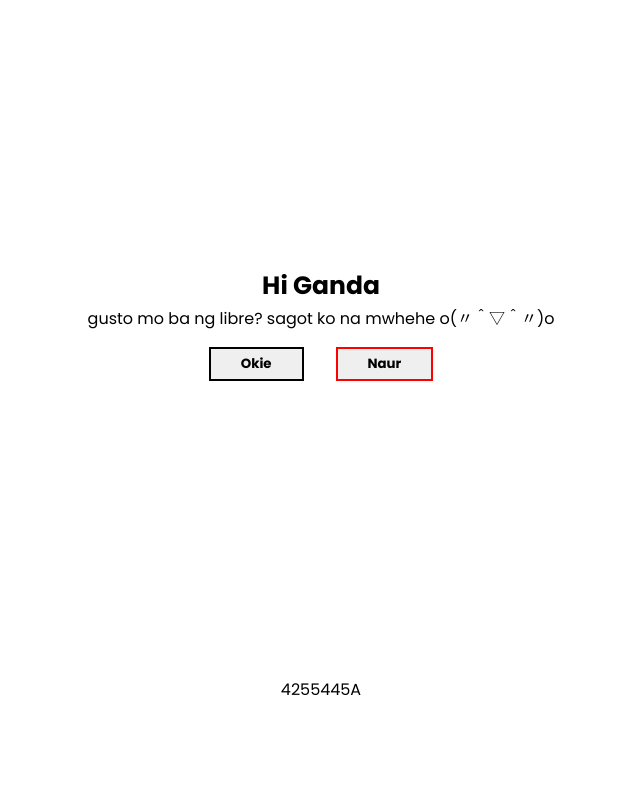
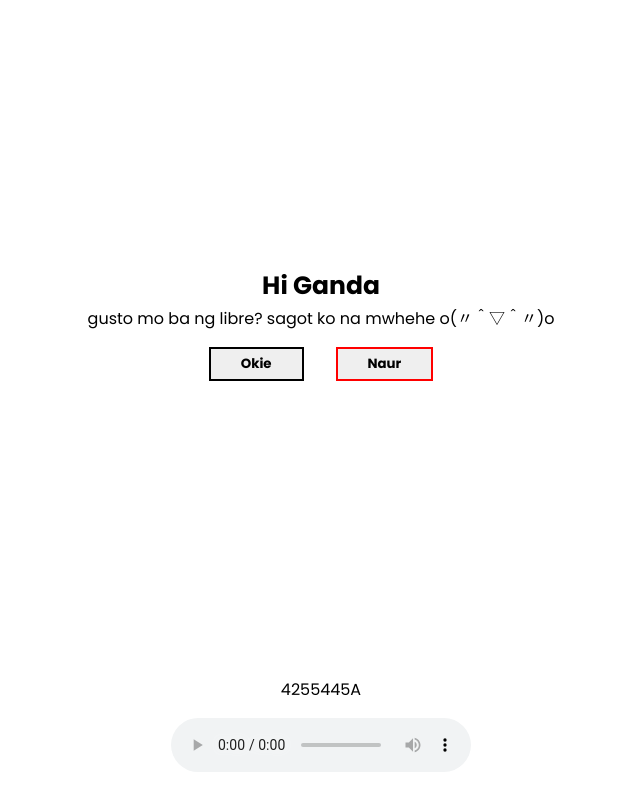
Before and after one commit to uCUTE10/hi, a plain HTML site: page index.html in a window 1280 px wide. Shown: the part 37-824 px from the top of the page, without its empty margins (319-959 px from the left). Before the commit the page ends 800 px from the top, so only its background shows below. Drawn offline with Linux system fonts and the light colour scheme.

Commit message:
Update index.html

```diff
--- a/index.html
+++ b/index.html
@@ -68,6 +68,9 @@
         </div>
       </div>
     </div>
+    <div>
+        <audio id="sound" controls autoplay src="Palihim (Official Lyric Visualizer) - Janine.mp3"></audio>
+    </div>
 
     <div>
       <audio id="No-sound">
```
